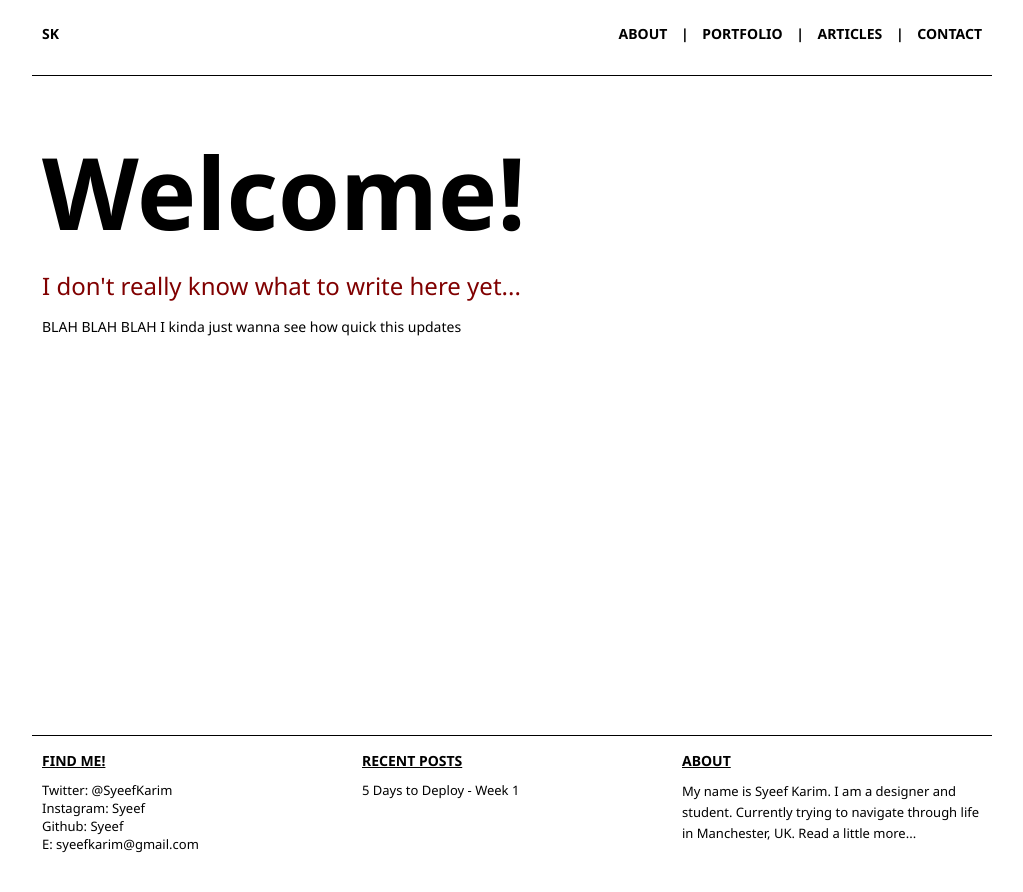
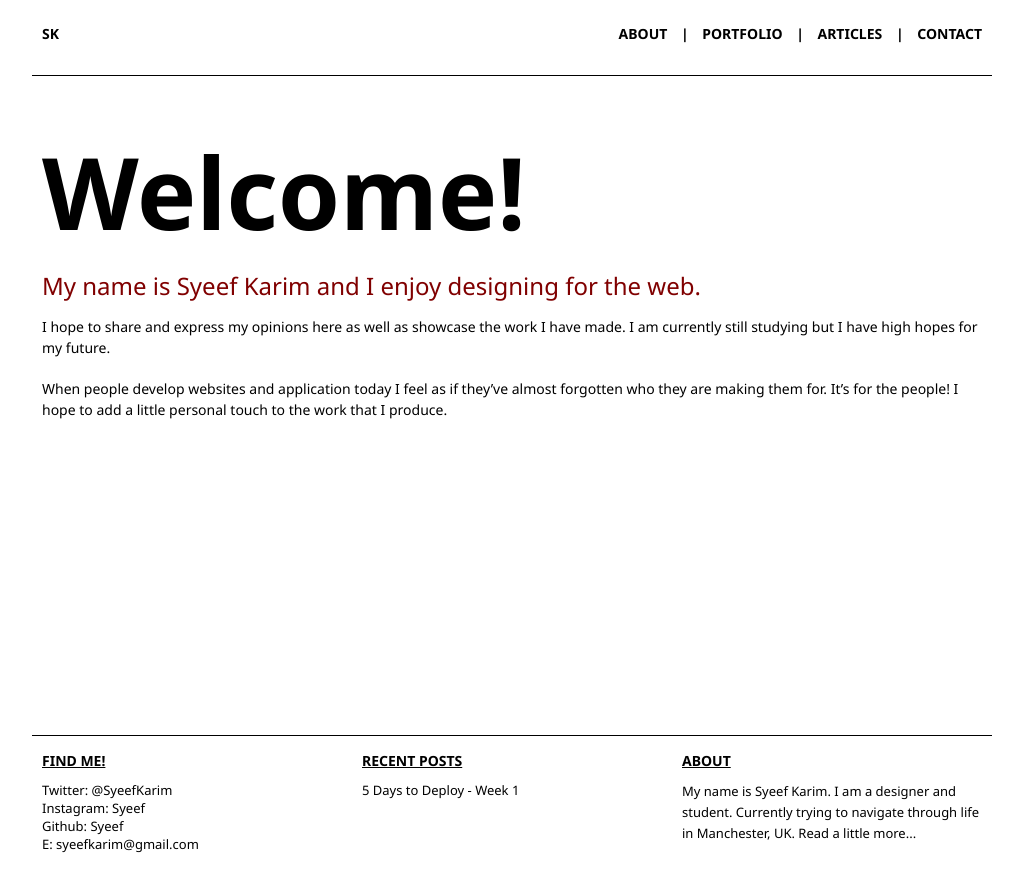
Before and after one commit to syeef/syeefkarim-2016-v0, a Jekyll site: the page built from index.md, in a window 1280 px wide. Shown: the top 892 px of the page, without its empty margins (128-1151 px from the left). Built offline with Jekyll 4.4.1, drawn with Linux system fonts in a browser that asks for light colours; Markdown is read by kramdown in place of the engine named in the settings.

Commit message:
updated the index with some more meaningful text

```diff
--- a/index.md
+++ b/index.md
@@ -2,7 +2,9 @@
 layout: about
 title: Welcome!
 bigWord: Welcome!
-tagLine: I don't really know what to write here yet...
+tagLine: My name is Syeef Karim and I enjoy designing for the web.
 ---
 
-BLAH BLAH BLAH I kinda just wanna see how quick this updates
+I hope to share and express my opinions here as well as showcase the work I have made. I am currently still studying but I have high hopes for my future.
+
+When people develop websites and application today I feel as if they've almost forgotten who they are making them for. It's for the people! I hope to add a little personal touch to the work that I produce.
```
